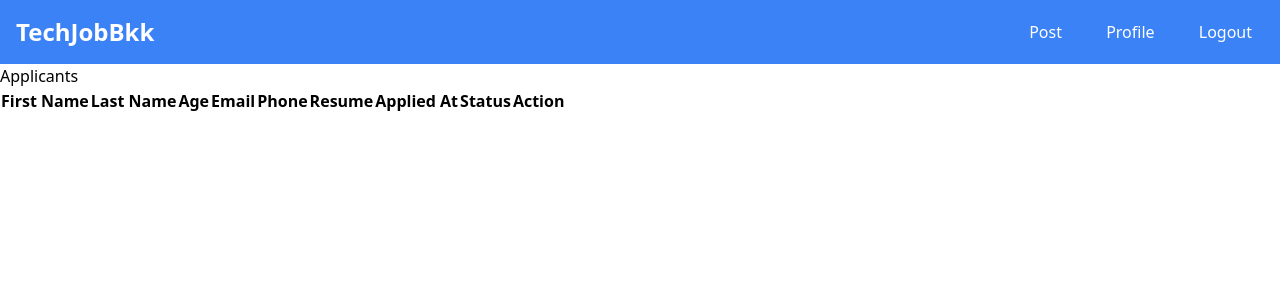
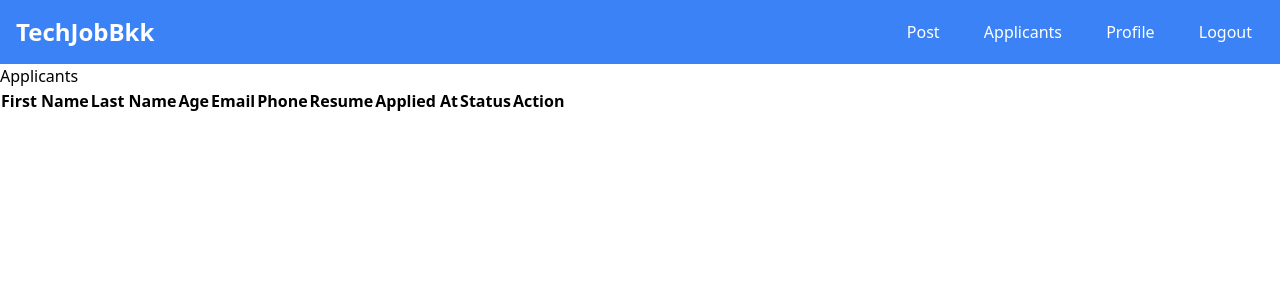
Before and after one commit to justnapinn/TechJobBKK_Prohect, a PHP site: page /applicants.php in a window 1280 px wide. Shown: the top 300 px of the page. Run offline with PHP 8.4, Linux system fonts and the light colour scheme; the visitor is signed in with stand-in values (Sample User, id 1); data that the repository does not hold is empty; some libraries are stand-ins or nearby versions.

Commit message:
feat: add path to applicants.php

```diff
--- a/navbar.php
+++ b/navbar.php
@@ -12,6 +12,7 @@ function generateNavbar(): void
                     <a href="index.php" class="text-2xl font-bold">TechJobBkk</a>
                     <div class="space-x-4">
                     <a href="createPost.php" class="text-white hover:bg-gray-700 px-3 py-2 rounded">Post</a>
+                    <a href="applicants.php" class="text-white hover:bg-gray-700 px-3 py-2 rounded">Applicants</a>
                        <a href="profile.php" class="text-white hover:bg-gray-700 px-3 py-2 rounded">Profile</a>
                         <a href="logout.php" class="text-white hover:bg-gray-700 px-3 py-2 rounded">Logout</a>
                     </div>
```
